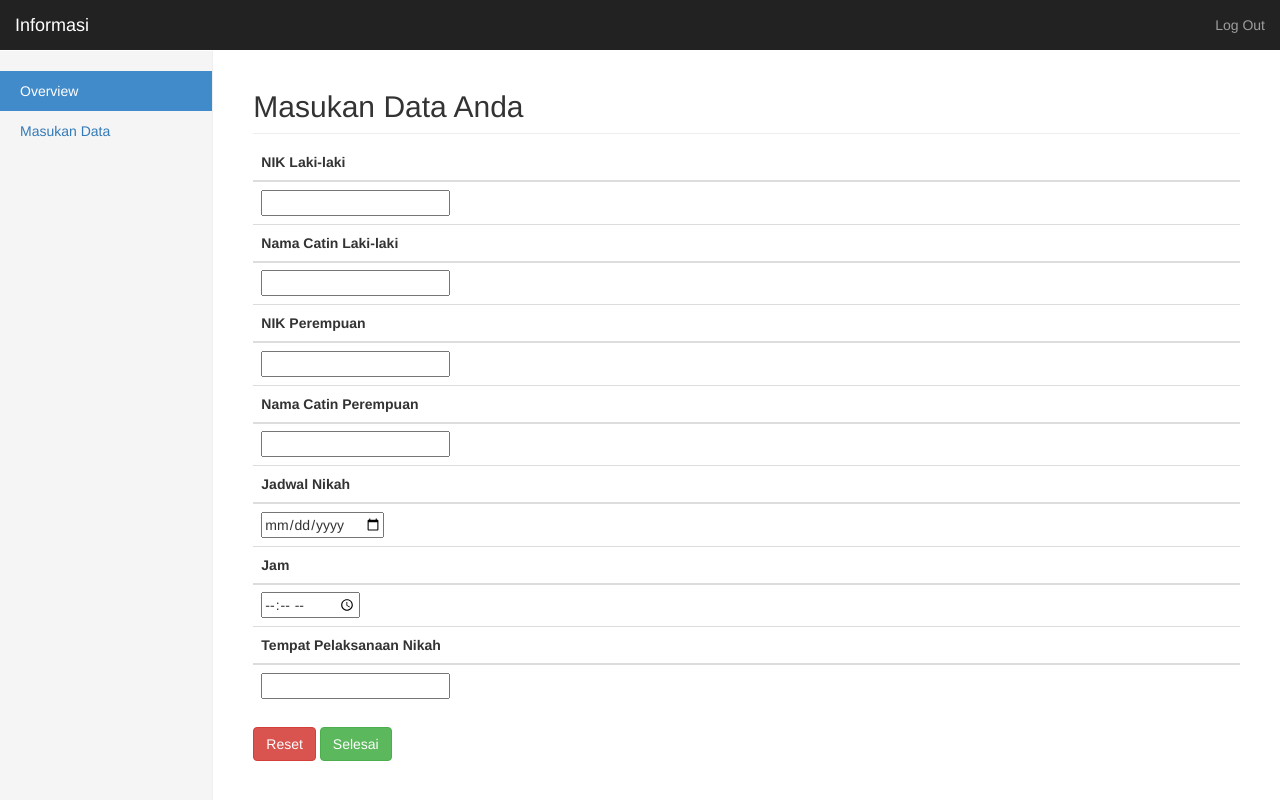
After one commit to trinanda/Junior_Project_web_uci_Sistem-Pendaftaran-Nikah-Online-di-KUA-kecil.-Pyk-Timur, a Flask app: page /societyinputdata in a window 1280 px wide. The commit adds this page. Run offline with Flask 2, Linux system fonts and the light colour scheme; a user stored in the database is signed in; some libraries are stand-ins or nearby versions.

Commit message:
masyarakat sudah bisa memasukan data dan melihat data yang sudah di masukan

```diff
--- a/web_app/app.py
+++ b/web_app/app.py
@@ -11,7 +11,7 @@ from flask_security.utils import verify_password
 import pdfkit
 from models import db, Content, Role, User, DataCatin
 from views import MyModelView, ContentView, dataCatinView
-from form import RegisterFormView, LoginFormView
+from form import RegisterFormView, LoginFormView, SocietyInputDataView, OperatorAddDataView
 def create_app():
 
     app = Flask(__name__)
@@ -20,7 +20,7 @@ def create_app():
 
     db.init_app(app)
 
-    url_index = 'http://127.0.0.1:9999/'
+    url_index = 'http://127.0.0.1:8716/'
 
     bootstrap = Bootstrap(app)
     login_manager = LoginManager()
@@ -76,7 +76,7 @@ def create_app():
 
         return render_template('register.html', form=form)
 
-    @app.route('/login')
+    @app.route('/login', methods = ['GET', 'POST'])
     def login():
         form = LoginFormView(request.form)
         if request.method == 'POST':
@@ -89,23 +89,101 @@ def create_app():
                     db.session.commit()
                     login_user(user)
                     login_user(user, remember=form.remember.data)
-                    return redirect(url_for('dashboard'))
+                    return redirect(url_for('society'))
                 else:
                     return '<h1>Invalid username or password</h1>'
 
         return render_template('login.html', form=form)
-        return render_template('login.html')
+
+    @app.route('/logout')
+    @login_required
+    def logout():
+        logout_user()
+        return redirect(url_for('index'))
 
     @app.route('/society')
+    @login_required
     def society():
-        return render_template('society_dashboard.html')
+        dataUser = User('', '', '')
+        if dataUser is not None:
+            pesan_pedaftaran = current_user.status_pendaftaran
+            try:
+                if pesan_pedaftaran == 'Terdaftar':
+                    pesan_pedaftaran = 'Selamat ' + current_user.name + ' Anda telah terdaftar'
+                else:
+                    pesan_pedaftaran = 'Anda belum melakukan pedaftaran ' + current_user.name + ' Silahkan melakukan pedaftaran'
+            except:
+                pesan_pedaftaran = str('Data Belum di inputkan')
 
-    @app.route('/userinputdata')
-    def userinputdata():
-        return render_template('user_input_data.html')
+        try:
+            status_pendaftaran = current_user.status_pendaftaran
+            if status_pendaftaran is None:
+                status_pendaftaran = 'Status pedaftaran Anda belum di update'
+        except:
+            pass
 
-    @app.route('/operator')
-    def operator():
-        return render_template('operator_dashboard')
+
+        id_user = current_user.id
+
+        try:
+            result, nik_laki_laki = db.session.query(User, DataCatin.NIK_catin_laki_laki).join(DataCatin).\
+                filter(DataCatin.user_id == current_user.id).first()
+            result2, nama_catin_laki_laki = db.session.query(User, DataCatin.nama_catin_laki_laki).join(DataCatin).\
+                filter(DataCatin.user_id == current_user.id).first()
+            name = current_user.email
+        except:
+            nik_laki_laki = 'None'
+            nama_catin_laki_laki = 'None'
+
+
+
+        # return render_template('society_dashboard.html', WELCOME=current_user.name)
+        return render_template('society_dashboard.html', WELCOME=current_user.name, NIK_LAKI_LAKI=nik_laki_laki,
+                               NAMA_CATIN_LAKI_LAKI=nama_catin_laki_laki)
+
+
+    @app.route('/societyinputdata', methods = ['GET', 'POST'])
+    @login_required
+    def societyInputData():
+        form = SocietyInputDataView(request.form)
+        if request.method == 'POST':
+            if form.validate_on_submit():
+                add_jam = request.form['jam']
+                new_data = DataCatin(form.NIK_catin_laki_laki.data, form.nama_catin_laki_laki.data,
+                                     form.NIK_catin_perempuan.data, form.nama_catin_perempuan.data,
+                                     form.jadwal_nikah.data, add_jam, form.tempat_pelaksaan_nikah.data, current_user.id)
+                db.session.add(new_data)
+                db.session.commit()
+                return redirect(url_for('society'))
+
+        return render_template('society_input_data.html', form=form)
+
+    # @app.route('/operator')
+    # @login_required
+    # def operator():
+    #     if 'email' in session:
+    #         name = current_user.name
+    #         all_user_data = User.query.filter_by(user_id=current_user.id)
+    #         return render_template('operator_dashboard.html', user=all_user_data, NAME=name)
+    #     else:
+    #         return redirect(url_for('index'))
+
+    @app.route('/operatorAddData', methods=['GET', 'POST'])
+    @login_required
+    def operatorAddData():
+        form = OperatorAddDataView(request.form)
+        operator_name = current_user.name
+        if request.method == 'POST':
+            if form.validate_on_submit():
+                add_jam = request.form['jam']
+                new_data = DataCatin(form.NIK_catin_laki_laki.data, form.nama_catin_laki_laki.data,
+                                     form.NIK_catin_perempuan.data, form.nama_catin_perempuan.data,
+                                     form.jadwal_nikah.data, form.tempat_pelaksaan_nikah.data)
+                db.session.add(new_data)
+                db.session.commit()
+                return redirect(url_for('operator_dashboard'))
+
+        return render_template('operatorAddData.html', form=form, OPERATOR_NAME=operator_name)
+
 
     return app
--- a/web_app/form.py
+++ b/web_app/form.py
@@ -1,9 +1,9 @@
-from wtforms import TextAreaField, IntegerField, SelectField
 from wtforms.ext.sqlalchemy.fields import QuerySelectField
 from wtforms.widgets import TextArea
-from wtforms import StringField, PasswordField, BooleanField
+from wtforms import StringField, PasswordField, BooleanField, TextAreaField, IntegerField, SelectField, DateTimeField
 from wtforms.validators import InputRequired, Email, Length, DataRequired, Required
 from flask_wtf import FlaskForm
+from wtforms.fields.html5 import DateField
 
 
 class RegisterFormView(FlaskForm):
@@ -17,3 +17,28 @@ class LoginFormView(FlaskForm):
     email = StringField('', validators=[InputRequired(), Length(min=5, max=50)], render_kw={"placeholder": "Email"})
     password = PasswordField('', validators=[InputRequired(), Length(min=5, max=80)], render_kw={"placeholder": "Password"})
     remember = BooleanField('')
+
+
+
+class SocietyInputDataView(FlaskForm):
+    NIK_catin_laki_laki = IntegerField('', validators=[DataRequired()],
+                                       render_kw={'placeholder': 'NIK Catin Laki-laki'})
+    nama_catin_laki_laki = StringField('', validators=[DataRequired()],
+                                       render_kw={"placeholder": "Nama Catin Laki-laki"})
+    NIK_catin_perempuan = IntegerField('', validators=[DataRequired()],
+                                       render_kw={'placeholder': 'NIK Catin Perempuan'})
+    nama_catin_perempuan = StringField('', validators=[DataRequired()],
+                                       render_kw={"placeholder": "Nama Catin Perempuan"})
+    jadwal_nikah = DateField('Jadwal Nikah', format='%Y-%m-%d', validators=[DataRequired()])
+    tempat_pelaksaan_nikah = StringField('', validators=[DataRequired()],
+                                         render_kw={"placeholder": "Tempat Pelaksanaan Nikah"})
+
+
+
+class OperatorAddDataView(FlaskForm):
+    NIK_catin_laki_laki = IntegerField('', validators=[DataRequired()], render_kw={'placeholder': 'NIK Catin Laki-laki'})
+    nama_catin_laki_laki = StringField('', validators=[DataRequired()], render_kw={"placeholder": "Nama Catin Laki-laki"})
+    NIK_catin_perempuan = IntegerField('', validators=[DataRequired()], render_kw={'placeholder': 'NIK Catin Perempuan'})
+    nama_catin_perempuan = StringField('', validators=[DataRequired()], render_kw={"placeholder": "Nama Catin Perempuan"})
+    jadwal_nikah = DateField('Jadwal Nikah', format='%Y-%m-%d', validators=[DataRequired()])
+    tempat_pelaksaan_nikah = StringField('', validators=[DataRequired()], render_kw={"placeholder": "Tempat Pelaksanaan Nikah"})
--- a/web_app/templates/society_dashboard.html
+++ b/web_app/templates/society_dashboard.html
@@ -8,8 +8,7 @@ Dashboard
 {{super()}}
 <link rel="stylesheet" href="{{ url_for('.static', filename='society/dashboard.css') }}">
 {% endblock %}
-
-{% block content %}
+ {% block content %}
     <nav class="navbar navbar-inverse navbar-fixed-top">
       <div class="container-fluid">
         <div class="navbar-header">
@@ -40,29 +39,35 @@ Dashboard
         <div class="col-sm-3 col-md-2 sidebar">
           <ul class="nav nav-sidebar">
             <li class="active"><a href="#">Overview <span class="sr-only">(current)</span></a></li>
-            <li class="#"><a href="{{ url_for('userinputdata') }}">Masukan Data <span class="sr-only">(current)</span></a></li>
+            <li class="#"><a href="{{ url_for('societyInputData') }}">Masukan Data <span class="sr-only">(current)</span></a></li>
 
           </ul>
 
         </div>
         <div class="col-sm-9 col-sm-offset-3 col-md-10 col-md-offset-2 main">
-          <h1 class="page-header">Welcome, testing123</h1>
+          <h1 class="page-header">Welcome, {{ WELCOME }}</h1>
 
 
-          <h2 class="sub-header">testing123</h2>
+          <h2 class="sub-header">Data Anda</h2>
           <div class="table-responsive">
+
+
             <table class="table table-striped">
               <thead>
                 <tr>
-                  <th>NPM</th>
-                  <th>Nama Mahasiswa</th>
-                  <th>Jurusan</th>
-                  <th>Jumlah Dibayar</th>
-                  <th>Status Pembayaran</th>
+                  <th>NIK Laki-laki</th>
+                  <th>Nama Catin Laki-lai</th>
+                  <th>NIK Perempuan</th>
+                  <th>Nama Catin Perempuan</th>
+                  <th>Jadwal Nikah</th>
+                  <th>Tempat Pelaksanaan Nikah</th>
+                  <th>Status Pendaftaran</th>
                 </tr>
               </thead>
               <tbody>
                 <tr>
+                  <td>{{ NIK_LAKI_LAKI }}</td>
+                  <td>{{ NAMA_CATIN_LAKI_LAKI }}</td>
                   <td>testing123</td>
                   <td>testing123</td>
                   <td>testing123</td>
@@ -71,6 +76,7 @@ Dashboard
                 </tr>
               </tbody>
             </table>
+
           </div>
         </div>
       </div>
--- /dev/null
+++ b/web_app/templates/society_input_data.html
@@ -0,0 +1,105 @@
+{% extends "society_dashboard.html" %}
+
+ {% block content %}
+    <nav class="navbar navbar-inverse navbar-fixed-top">
+      <div class="container-fluid">
+        <div class="navbar-header">
+          <button type="button" class="navbar-toggle collapsed" data-toggle="collapse" data-target="#navbar" aria-expanded="false" aria-controls="navbar">
+            <span class="sr-only">Toggle navigation</span>
+            <span class="icon-bar"></span>
+            <span class="icon-bar"></span>
+            <span class="icon-bar"></span>
+          </button>
+          <a class="navbar-brand" href="#">Informasi</a>
+        </div>
+        <div id="navbar" class="navbar-collapse collapse">
+          <ul class="nav navbar-nav navbar-right">
+            <li><a href="Log Out">Log Out</a></li>
+          </ul>
+
+        </div>
+      </div>
+    </nav>
+    <div class="container-fluid">
+      <div class="row">
+        <div class="col-sm-3 col-md-2 sidebar">
+          <ul class="nav nav-sidebar">
+            <li class="active"><a href="{{ url_for('society') }}">Overview <span class="sr-only">(current)</span></a></li>
+            <li class="#"><a href="#">Masukan Data <span class="sr-only">(current)</span></a></li>
+          </ul>
+        </div>
+        <div class="col-sm-9 col-sm-offset-3 col-md-10 col-md-offset-2 main">
+
+          <h2 class="sub-header">Masukan Data Anda</h2>
+          <div class="table-responsive">
+              <form action="{{url_for('societyInputData')}}" method="post" enctype="multipart/form-data">
+                  {{ form.csrf_token }}
+            <table class="table table-striped">
+              <thead>
+                <tr>
+                  <th>NIK Laki-laki</th>
+                <tr>
+                <tr>
+                    <td>
+                        {{ form.NIK_catin_laki_laki(placeholder="") }}
+                    </td>
+                 </tr>
+                <tr>
+                  <th>Nama Catin Laki-laki</th>
+                <tr>
+                <tr>
+                    <td>
+                        {{ form.nama_catin_laki_laki(placeholder="") }}
+                    </td>
+                 </tr>
+                <tr>
+                  <th>NIK Perempuan</th>
+                <tr>
+                <tr>
+                    <td>
+                        {{ form.NIK_catin_perempuan(placeholder="") }}
+                    </td>
+                 </tr>
+                <tr>
+                  <th>Nama Catin Perempuan</th>
+                <tr>
+                <tr>
+                    <td>
+                        {{ form.nama_catin_perempuan(placeholder="") }}
+                    </td>
+                 </tr>
+                <tr>
+                  <th>Jadwal Nikah</th>
+                <tr>
+                <tr>
+                    <td>
+                        {{ form.jadwal_nikah(placeholder="") }}
+                    </td>
+                 </tr>
+                <tr>
+                  <th>Jam</th>
+                <tr>
+                <tr>
+                    <td>
+                        <input type="time" name="jam">
+                    </td>
+                 </tr>
+                <tr>
+                  <th>Tempat Pelaksanaan Nikah</th>
+                <tr>
+                <tr>
+                    <td>
+                        {{ form.tempat_pelaksaan_nikah(placeholder="") }}
+                    </td>
+                 </tr>
+
+              </thead>
+            </table>
+                  <input type="reset" value="Reset" class="btn btn-danger">
+                  <input type="submit" value="Selesai" class="btn btn-success">
+              </form>
+          </div>
+        </div>
+      </div>
+    </div>
+{% endblock %}
--- a/web_app/views.py
+++ b/web_app/views.py
@@ -60,5 +60,6 @@ class ContentView(AdminAkses):
     pass
 
 class dataCatinView(AdminAkses):
-    column_list = ('NIK Catin Laki-laki', 'Nama Catin Laki-laki', 'NIK Catin Perempuan',
-                   'Nama Catin Perempuan', 'Jadwal Nikah', 'Tempat Pelaksanaan')
+    # column_list = ('NIK Catin Laki-laki', 'Nama Catin Laki-laki', 'NIK Catin Perempuan',
+    #                'Nama Catin Perempuan', 'Jadwal Nikah', 'Tempat Pelaksanaan')
+    pass
```
Also changed, not shown: migrations/versions/44314aaf8ade_change_nik_from_integer_to_decimal.py (added, +28 -0 lines), migrations/versions/aaee3e81cc53_change_datatype_nik_from_integer_to_.py (added, +28 -0 lines), migrations/versions/ae2ab6262ea2_tambah_kolom_status_pendaftaran.py (renamed from migrations/versions/4c88e32c2639_change_email_to_unique.py, +11 -10 lines), migrations/versions/d1f660dbe03c_change_nik_to_unique.py (added, +30 -0 lines), migrations/versions/dcd6ba241701_change_data_type_jadwal_bikag_from_.py (renamed from migrations/versions/477eb05c3dd9_chane_table_datacatin_to_datacatin.py, +6 -6 lines), migrations/versions/f889c272e3ae_change_kolom_name_on_datacatin_table.py (deleted, +0 -50 lines), migrations/versions/fb3ac8543383_add_kolom_jam.py (added, +28 -0 lines), web_app/models.py (+22 -4 lines), web_app/templates/operatorAddData.html (added, +49 -0 lines), web_app/templates/operator_dashboard.html (+9 -9 lines), web_app/templates/tambah_data.html (deleted, +0 -47 lines), web_app/templates/theme.html (+5 -6 lines), web_app/templates/user_input_data.html (deleted, +0 -99 lines).
